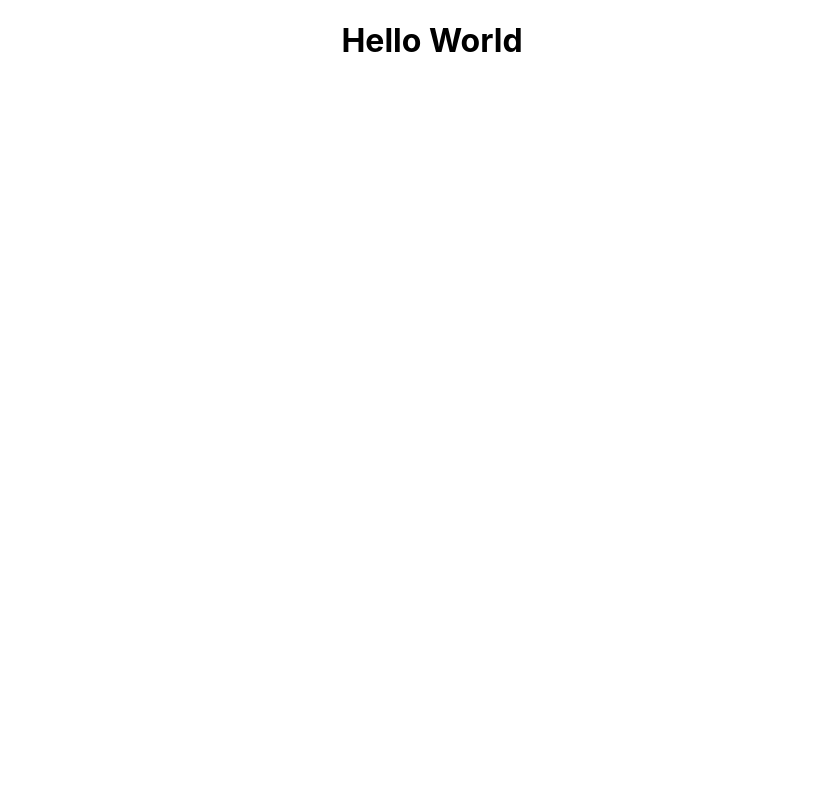
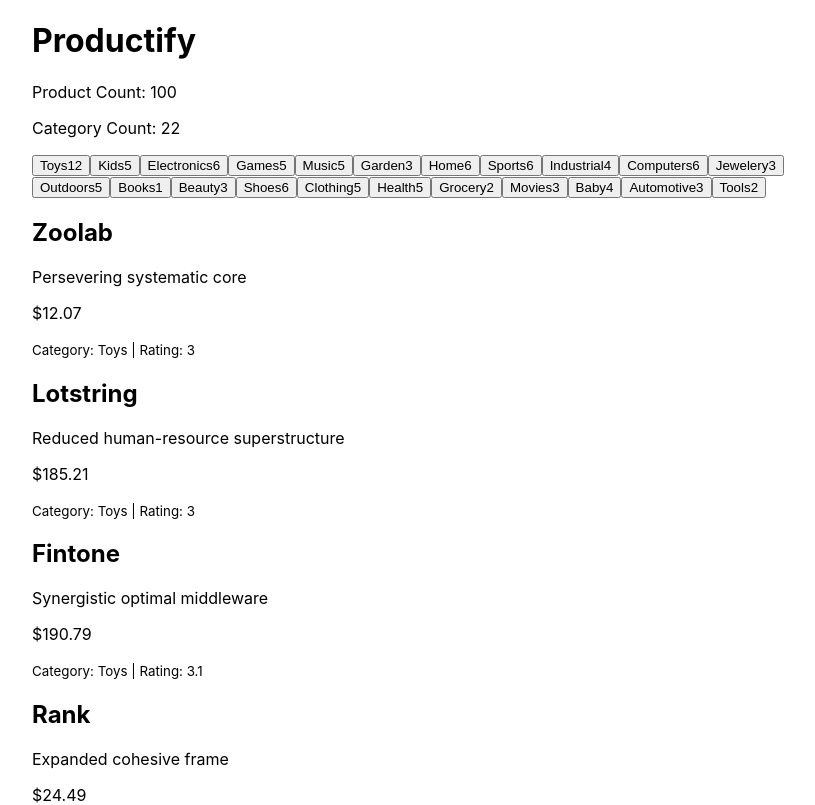
Before and after one commit to djaskulak/react-product-list, a React (Create React App) app: page / in a window 1280 px wide. Shown: the top 805 px of the page, without its empty margins (208-1023 px from the left). Built offline with nearby package versions, Linux system fonts and the light colour scheme.

Commit message:
added/deleted

```diff
--- a/src/App.css
+++ b/src/App.css
@@ -1,38 +1,4 @@
 .App {
-  text-align: center;
+  max-width: 800px;
+  margin: auto;
 }
-
-.App-logo {
-  height: 40vmin;
-  pointer-events: none;
-}
-
-@media (prefers-reduced-motion: no-preference) {
-  .App-logo {
-    animation: App-logo-spin infinite 20s linear;
-  }
-}
-
-.App-header {
-  background-color: #282c34;
-  min-height: 100vh;
-  display: flex;
-  flex-direction: column;
-  align-items: center;
-  justify-content: center;
-  font-size: calc(10px + 2vmin);
-  color: white;
-}
-
-.App-link {
-  color: #61dafb;
-}
-
-@keyframes App-logo-spin {
-  from {
-    transform: rotate(0deg);
-  }
-  to {
-    transform: rotate(360deg);
-  }
-}
--- a/src/App.js
+++ b/src/App.js
@@ -1,19 +1,17 @@
 import './App.css';
-import data, {allCategories, uniqueCategories, categoriesAndCounts, namesAndPrices, onlyToys} from './data';
+import data, {uniqueCategories} from './data';
 
-
-console.log(data);
-console.log(allCategories);
-console.log(uniqueCategories);
-console.log(categoriesAndCounts);
-console.log(namesAndPrices);
-console.log(onlyToys);
-//console.log(ratingAverage);
+import CategoryList from './CategoryList';
+import ProductList from './ProductList';
 
 function App() {
   return (
     <div className="App">
-      <h1>Hello World</h1>
+      <h1>Productify</h1>
+      <p>Product Count: {data.length}</p>
+      <p>Category Count: {uniqueCategories.length}</p>
+      <CategoryList />
+      <ProductList />
     </div>
   );
 }
--- /dev/null
+++ b/src/CategoryList.js
@@ -0,0 +1,18 @@
+import {catsAndCounts} from './data';
+
+function CategoryList() {
+    return (
+        <div class="CategoryList">
+          { catsAndCounts.map(obj => {
+            return (
+              <button>
+                {obj.name}
+                <span>{obj.count}</span>
+              </button>
+            )
+          })}
+        </div>
+    )
+}
+
+export default CategoryList;
--- /dev/null
+++ b/src/ProductList.js
@@ -0,0 +1,20 @@
+import data from './data';
+
+function ProductList() {
+    return (
+        <div class="ProductList">
+            {data.map(obj => {
+            return (
+                <div>
+                <h2>{obj.name}</h2>
+                <p>{obj.description}</p>
+                <p>{obj.price}</p>
+                <small>Category: {obj.category} | Rating: {obj.rating}</small>
+                </div>
+            )
+            })}
+        </div>
+    )
+}
+
+export default ProductList
--- a/src/data.js
+++ b/src/data.js
@@ -27,7 +27,9 @@
     return acc
 }, {} )
 
-//const catsAndCounts =
+const catsAndCounts = uniqueCategories.map( name => {
+    return { name, count: categoriesAndCounts[name] } // { name: 'toys' }
+})
 
 
 //////////////////////// LAB 01 ////////////////////////
@@ -62,6 +64,7 @@
     allCategories,
     uniqueCategories,
     categoriesAndCounts,
+    catsAndCounts,
     namesAndPrices,
     onlyToys
     //ratingAverage
```
